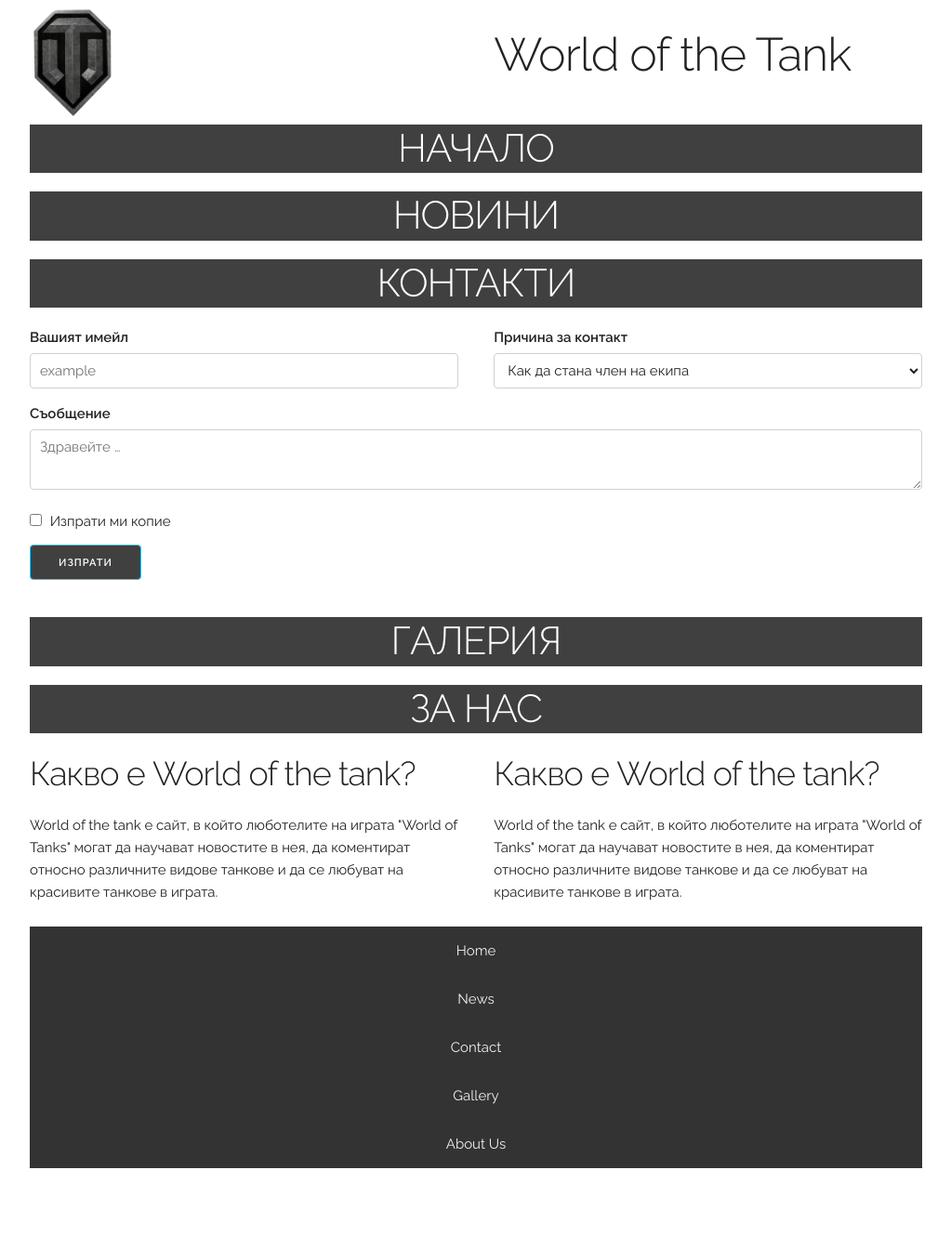
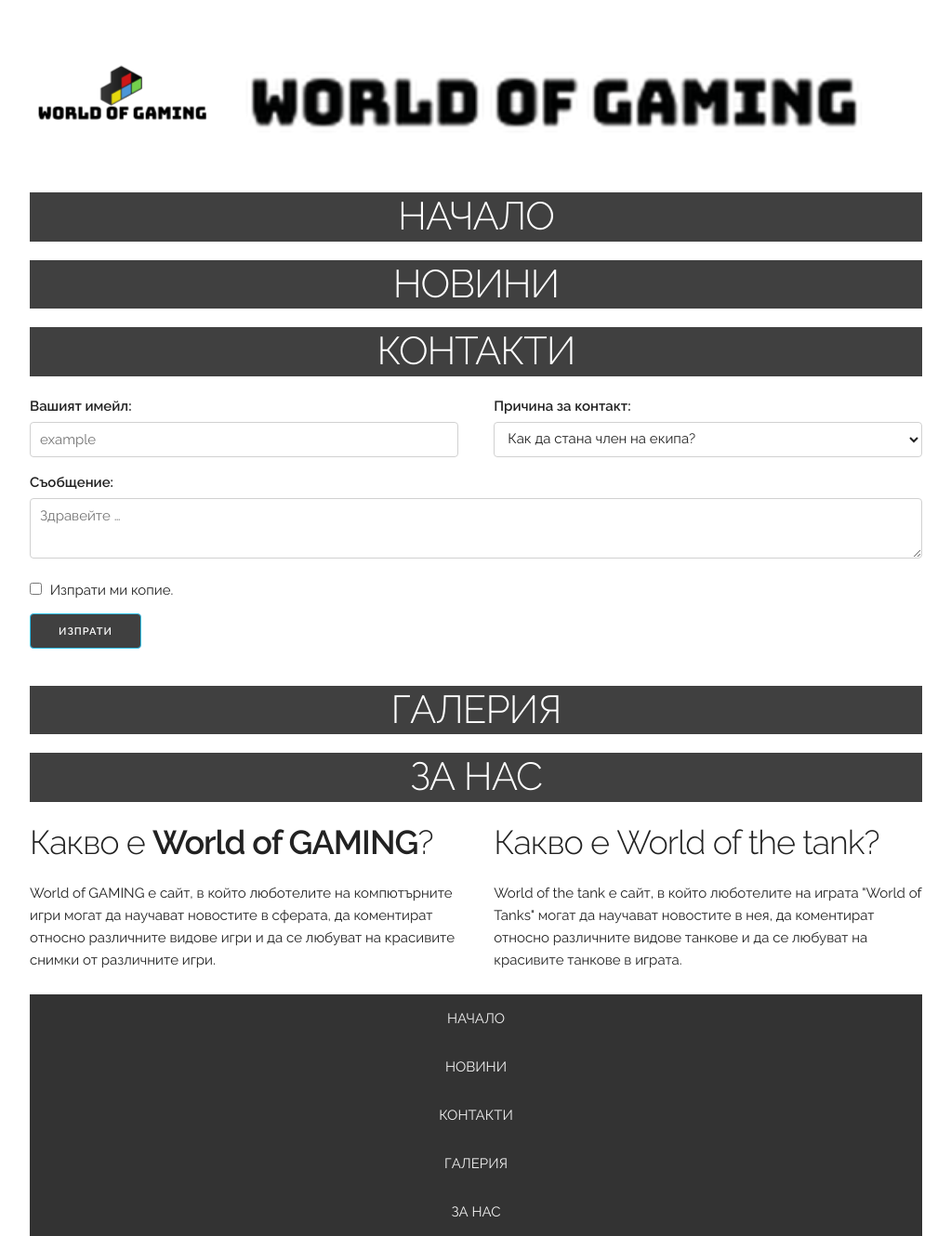
Before and after one commit to IamHristo/WEB-technologies, a plain HTML site: page Skeleton-2.0.4/index.html in a window 1280 px wide. Shown: the whole page at 93% size, without its empty margins (128-1151 px from the left). Before the commit the page ends 1257 px from the top, so only its background shows below. Drawn offline with Linux system fonts and the light colour scheme.

Commit message:
World of GAMING change

```diff
--- a/Skeleton-2.0.4/index.html
+++ b/Skeleton-2.0.4/index.html
@@ -5,7 +5,7 @@
   <!-- Basic Page Needs
   –––––––––––––––––––––––––––––––––––––––––––––––––– -->
   <meta charset="utf-8">
-  <title>World ot the Tank</title>
+  <title>World of Gaming</title>
   <meta name="description" content="">
   <meta name="author" content="">
 
@@ -24,7 +24,7 @@
 
   <!-- Favicon
   –––––––––––––––––––––––––––––––––––––––––––––––––– -->
-  <link rel="icon" type="image/png" href="images/favicon.png">
+  <link rel="icon" type="image/png" href="images/tab-logo.png">
 
 </head>
 <body>
@@ -34,17 +34,15 @@
   <div class="container">
 <div class="row">
     <div class="header">
-  <div class="six columns">
-     <img src="images/logo-imgr.png" alt="Smiley face" height=20% width=20%>
-  </div>
-  <div class="six columns" id="Logo-text" >
-  <h1>World of the Tank</h1>
+  <div class="six.columns">
+     <img src="images/logo-200x200.png" alt="Logo">
+     <img src="images/header-text2.png"alt="World of GAMING"  width="75%">
   </div>
   </div>
 </div>
 
 <div class="row">
-  <div class="Tittle" class="twelve.columns" >
+  <div class="Tittle" class="twelve.columns" id="home" >
     <h2>НАЧАЛО</h2>
   </div>
 
@@ -53,14 +51,14 @@
 
 
 <div class="row">
-  <div class="Tittle" class="twelve.columns" >
+  <div class="Tittle" class="twelve.columns" id="news" >
     <h2>НОВИНИ</h2>
   </div>
 
 </div>
 
 <div class="row">
-  <div class="Tittle" class="twelve.columns" >
+  <div class="Tittle" class="twelve.columns" id="contact" >
     <h2>КОНТАКТИ</h2>
   </div>
 
@@ -69,45 +67,45 @@
 <form>
 <div class="row">
   <div class="six columns">
-    <label for="exampleEmailInput">Вашият имейл</label>
+    <label for="exampleEmailInput">Вашият имейл:</label>
     <input class="u-full-width" type="email" placeholder="example" id="exampleEmailInput">
   </div>
   <div class="six columns">
-    <label for="exampleRecipientInput">Причина за контакт</label>
+    <label for="exampleRecipientInput">Причина за контакт:</label>
     <select class="u-full-width" id="exampleRecipientInput">
-      <option value="Option 1">Как да стана член на екипа</option>
-      <option value="Option 2">Допусната грешка в сайта</option>
-      <option value="Option 3">Идея за нов танк</option>
-      <option value="Option 4">Друга</option>
+      <option value="Option 1">Как да стана член на екипа?</option>
+      <option value="Option 2">Допусната грешка в сайта.</option>
+      <option value="Option 3">Идея за нов танк.</option>
+      <option value="Option 4">Друга.</option>
     </select>
   </div>
 </div>
-<label for="exampleMessage">Съобщение</label>
+<label for="exampleMessage">Съобщение:</label>
 <textarea class="u-full-width" placeholder="Здравейте …" id="exampleMessage"></textarea>
 <label class="example-send-yourself-copy">
   <input type="checkbox">
-  <span class="label-body">Изпрати ми копие</span>
+  <span class="label-body">Изпрати ми копие.</span>
 </label>
 <input class="button-primary" type="submit" value="Изпрати">
 </form>
 
 <div class="row">
-  <div class="Tittle" class="twelve.columns" >
+  <div class="Tittle" class="twelve.columns" id="gallery" >
     <h2>ГАЛЕРИЯ</h2>
   </div>
 
 </div>
 
 <div class="row">
-  <div class="Tittle" class="twelve.columns" >
+  <div class="Tittle" class="twelve.columns" id="about" >
     <h2>ЗА НАС</h2>
   </div>
 
 </div>
 <div class="row">
 <div class="six columns">
-	<h3>Какво е World of the tank?</h3>
-	<p>World of the tank е сайт, в който люботелите на играта "World of Tanks" могат да научават новостите в нея, да коментират относно различните видове танкове и да се любуват на красивите танкове в играта. </p>
+	<h3>Какво е <strong>World of GAMING</strong>?</h3>
+	<p>World of GAMING е сайт, в който люботелите на компютърните игри могат да научават новостите в сферата, да коментират относно различните видове игри и да се любуват на красивите снимки от различните игри. </p>
 </div>
 <div class="six columns">
 	<h3>Какво е World of the tank?</h3>
@@ -116,11 +114,11 @@
 </div>
   <footer>
     <div id="navbar">
-      <a href="#home">Home</a>
-      <a href="#news">News</a>
-      <a href="#contact">Contact</a>
-      <a href="#gallery">Gallery</a>
-      <a href="#about">About Us</a>
+      <a href="#home">НАЧАЛО</a>
+      <a href="#news">НОВИНИ</a>
+      <a href="#contact">КОНТАКТИ</a>
+      <a href="#gallery">ГАЛЕРИЯ</a>
+      <a href="#about">ЗА НАС</a>
 </div>
   </footer>
 
```
Also changed, not shown: Skeleton-2.0.4/images/Logo-img.jpg (deleted), Skeleton-2.0.4/images/Logo-imgr.png (deleted), Skeleton-2.0.4/images/favicon.png (deleted), Skeleton-2.0.4/images/header-text2.png (added), Skeleton-2.0.4/images/logo-200x200.png (added), Skeleton-2.0.4/images/tab-logo.png (added).
